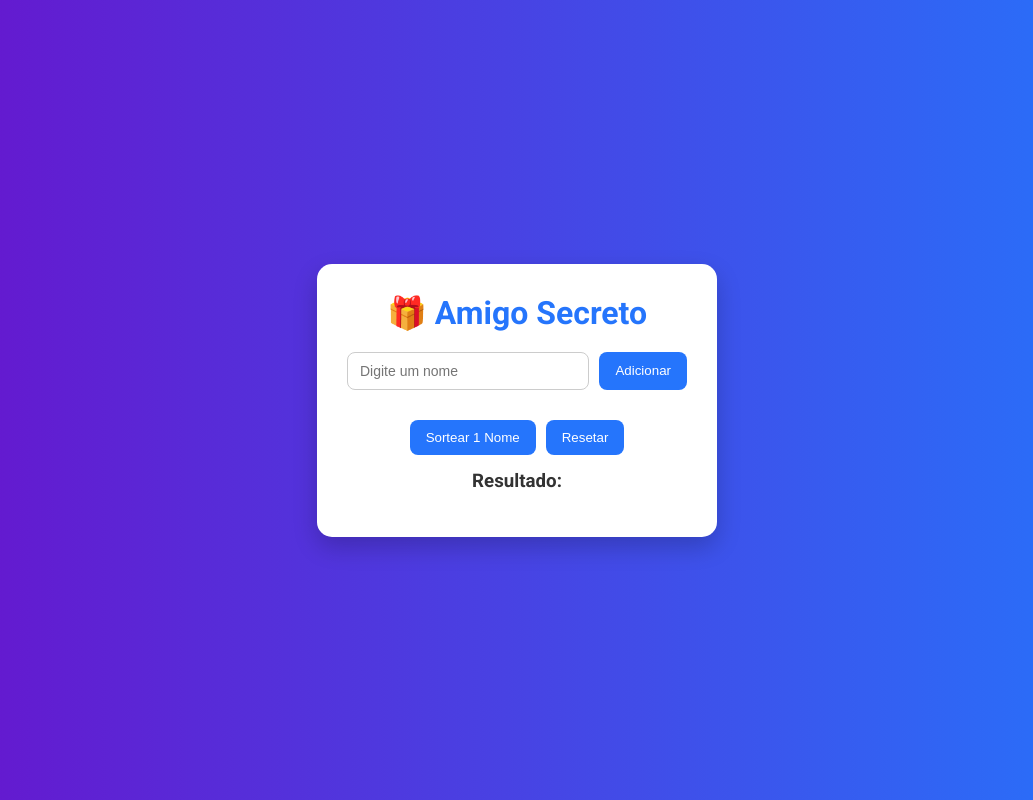
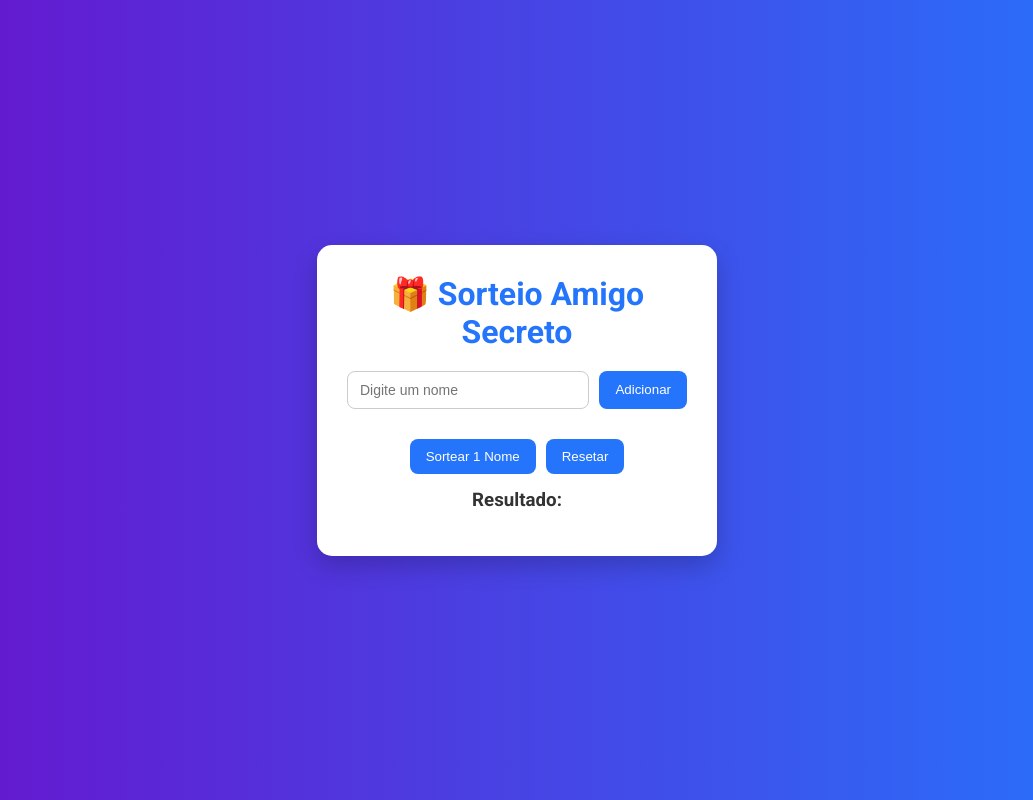
Before and after one commit to PaolaCruz25/amigo-secreto, a plain HTML site: page index.html in a window 1280 px wide. Shown: the whole page, without its empty margins (123-1156 px from the left). Drawn offline with Linux system fonts and the light colour scheme.

Commit message:
Update index.html

```diff
--- a/index.html
+++ b/index.html
@@ -1,8 +1,12 @@
 
+
+
+
+ <!DOCTYPE html>
 <html lang="pt-br">
 <head>
   <meta charset="UTF-8">
-  <title>Amigo Secreto</title>
+  <title>Sorteio Amigo Secreto</title>
   <link href="https://fonts.googleapis.com/css2?family=Roboto:wght@400;500;700&display=swap" rel="stylesheet">
   <style>
     * {box-sizing: border-box; margin:0; padding:0;}
@@ -82,7 +86,7 @@
 </head>
 <body>
   <div class="card">
-    <h1>🎁 Amigo Secreto</h1>
+    <h1>🎁 Sorteio Amigo Secreto</h1>
 
     <div class="row">
       <input type="text" id="nome" placeholder="Digite um nome">
```
